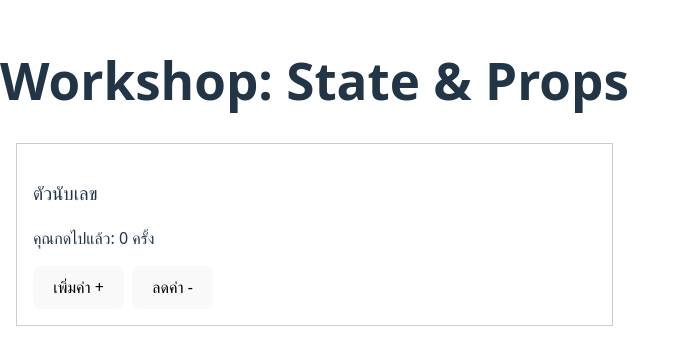
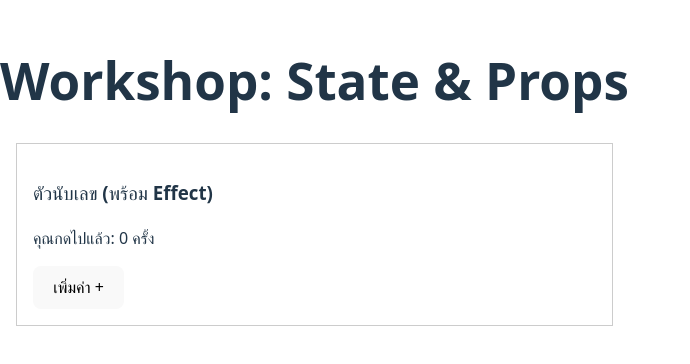
Before and after one commit to Panuwat-ta/LAB3_Reactjs_Fundamentals, a React (Vite) app in the folder experiment2/react-workshop/: page / in a window 1280 px wide. Shown: the part 220-584 px from the top of the page, without its empty margins (0-690 px from the left). Built offline with nearby package versions, Linux system fonts and the light colour scheme.

Commit message:
Step 4: useEffect Hook

```diff
--- a/experiment2/react-workshop/src/component/Counter.jsx
+++ b/experiment2/react-workshop/src/component/Counter.jsx
@@ -1,29 +1,31 @@
 // src/Counter.jsx
-import React, { useState } from 'react';
+import React, { useState, useEffect } from 'react'; // import useEffect
 
 function Counter() {
   const [count, setCount] = useState(0);
 
-  // ฟังก์ชันที่จะทำงานเมื่อปุ่มถูกคลิก
+  // useEffect จะทำงานหลังจากที่ component render เสร็จสิ้น
+  useEffect(() => {
+    // นี่คือ side effect ที่เราต้องการทำ
+    console.log('Effect ทำงาน!');
+    document.title = `คุณกดไปแล้ว ${count} ครั้ง`;
+
+    // Dependency Array [count] หมายความว่า
+    // effect นี้จะทำงานใหม่ "ก็ต่อเมื่อ" ค่า count เปลี่ยนแปลงเท่านั้น
+  }, [count]);
+
   const handleIncrement = () => {
-    // ใช้ setCount เพื่ออัปเดตค่า state
     setCount(count + 1);
   };
 
-  const handleDecrement = () => {
-    setCount(count - 1);
-  }
+  // ... (ส่วนอื่นๆ เหมือนเดิม)
 
   return (
     <div style={{ border: '1px solid #ccc', padding: '1rem', margin: '1rem' }}>
-      <h3>ตัวนับเลข</h3>
+      <h3>ตัวนับเลข (พร้อม Effect)</h3>
       <p>คุณกดไปแล้ว: {count} ครั้ง</p>
-      {/* ใช้ onClick เพื่อผูก Event เข้ากับฟังก์ชัน */}
       <button onClick={handleIncrement}>
         เพิ่มค่า +
-      </button>
-      <button onClick={handleDecrement} style={{ marginLeft: '8px' }}>
-        ลดค่า -
       </button>
     </div>
   );
```
